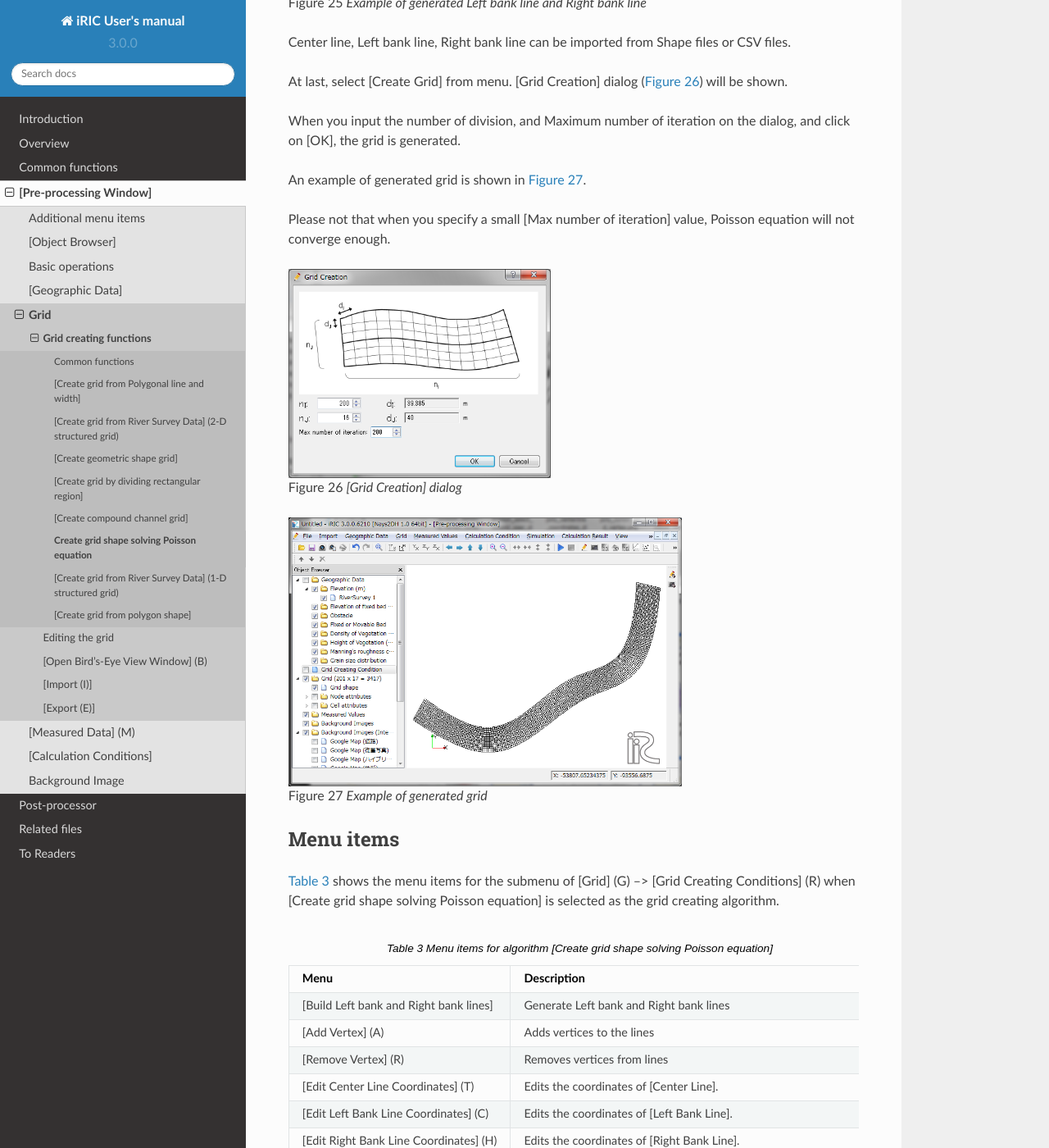
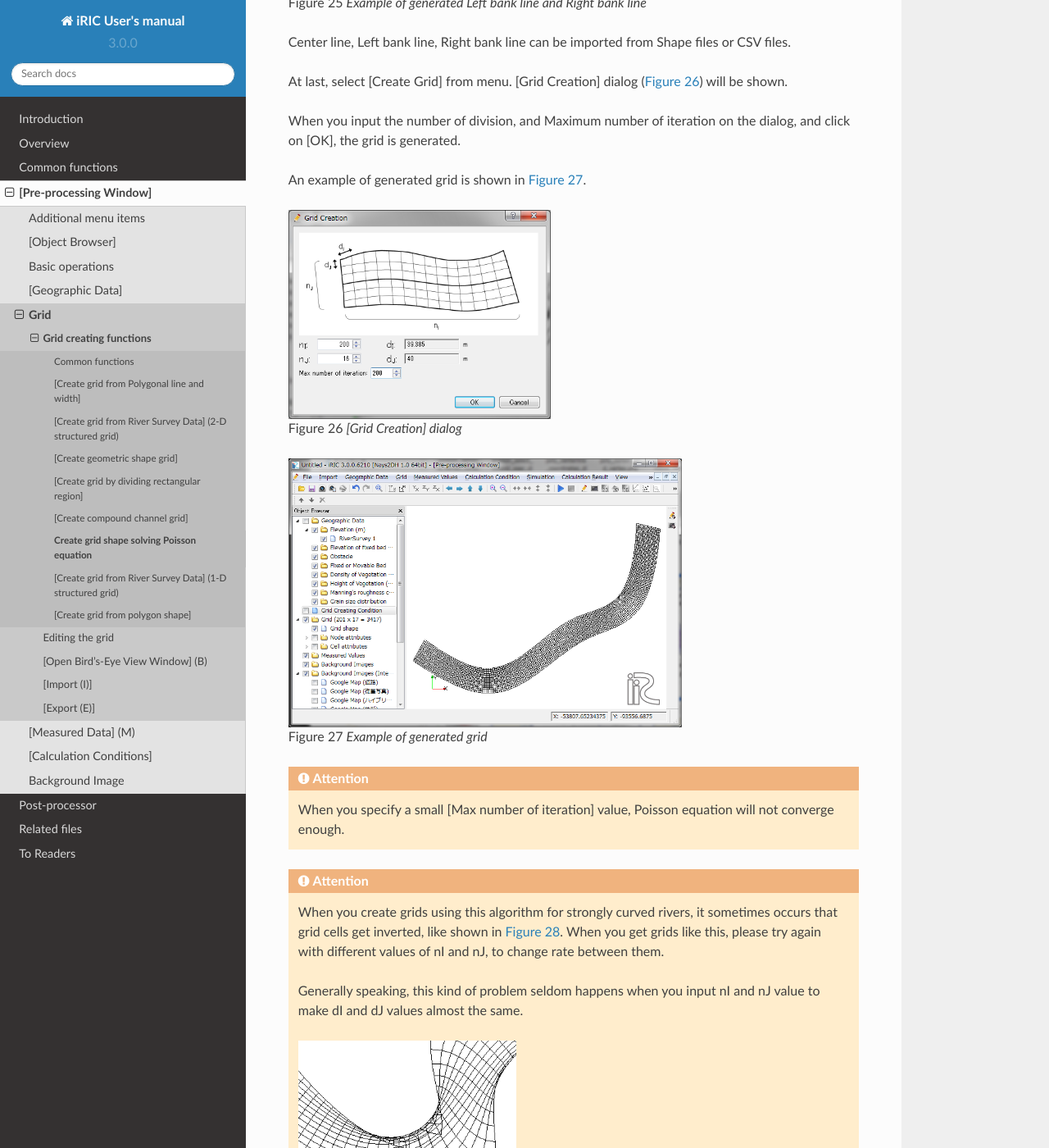
Before and after one commit to i-RIC/gui_user_manual, a Sphinx documentation site: the page built from source/04/05/01_07_poisson.rst, in a window 1280 px wide and 1400 px high, scrolled down 2212 px. Shown: the whole window at 82% size. Built offline with Sphinx 7.4.7 and the Read the Docs theme 2.0.0, drawn with Linux system fonts in a browser that asks for light colours; some of the changed text lies outside the part shown.

Commit message:
Notice about poisson equation grid generating algorithm added.

```diff
--- a/source/04/05/01_07_poisson.rst
+++ b/source/04/05/01_07_poisson.rst
@@ -75,8 +75,6 @@ on the dialog, and click on [OK], the grid is generated.
 An example of generated grid is shown in
 :numref:`image_poisson_grid_example`.
 
-Please not that when you specify a small [Max number of iteration] value,
-Poisson equation will not converge enough.
 
 .. _image_poisson_gridgeneration_dialog:
 
@@ -91,6 +89,29 @@ Poisson equation will not converge enough.
    :width: 360pt
 
    Example of generated grid
+
+
+.. attention::
+
+   When you specify a small [Max number of iteration] value, Poisson equation
+   will not converge enough.
+
+.. attention::
+
+   When you create grids using this algorithm for strongly curved rivers,
+   it sometimes occurs that grid cells get inverted, like shown in
+   :numref:`image_poisson_bad_example`. When you get grids like this, please
+   try again with different values of nI and nJ, to change rate between them.
+
+   Generally speaking, this kind of problem seldom happens when you input nI and
+   nJ value to make dI and dJ values almost the same.
+
+   .. _image_poisson_bad_example:
+
+   .. figure:: images/poisson_bad_example.png
+      :width: 200pt
+
+      Example of grids with inverted cells
 
 Menu items
 -------------
```
Also changed, not shown: source/04/05/images/poisson_bad_example.png (added).
